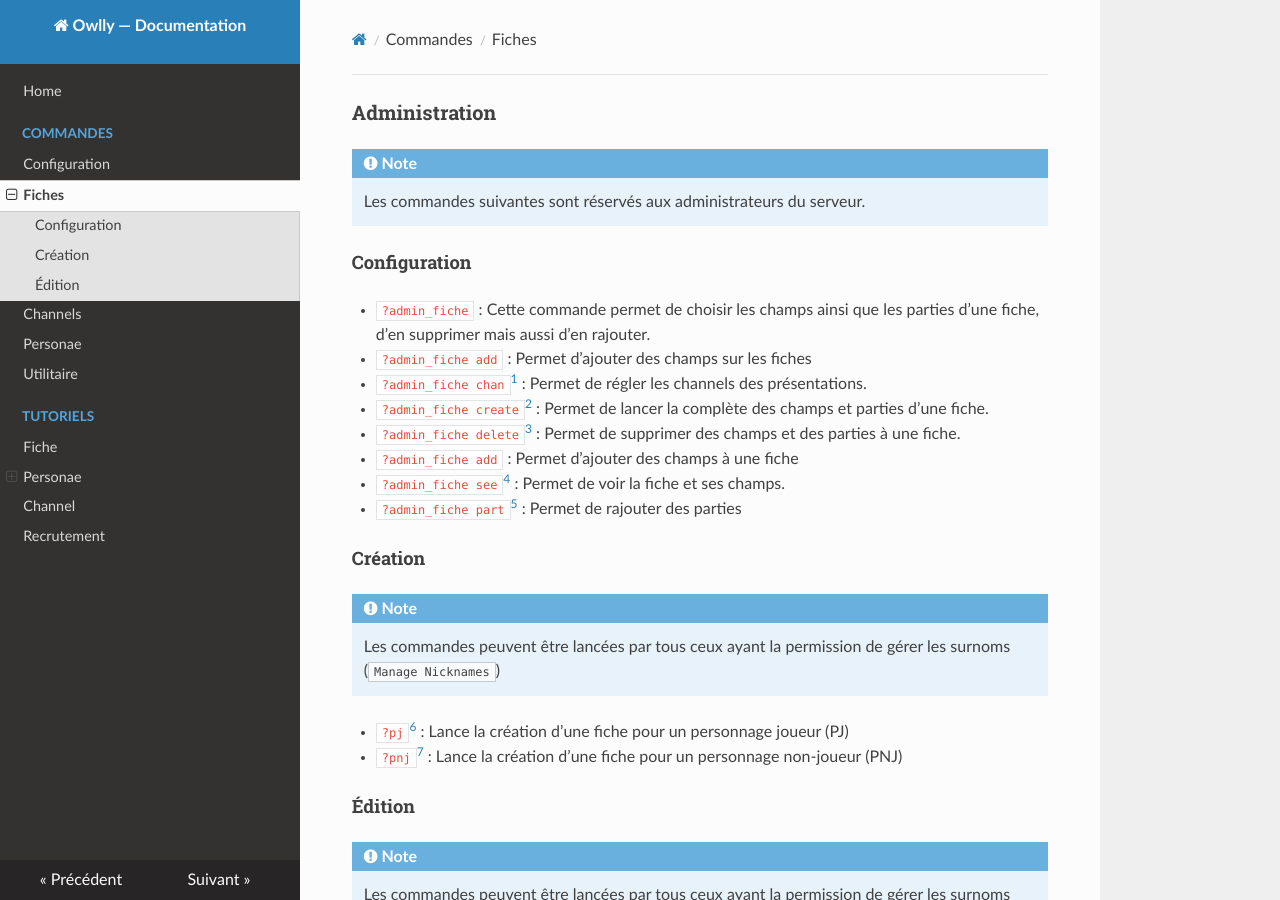
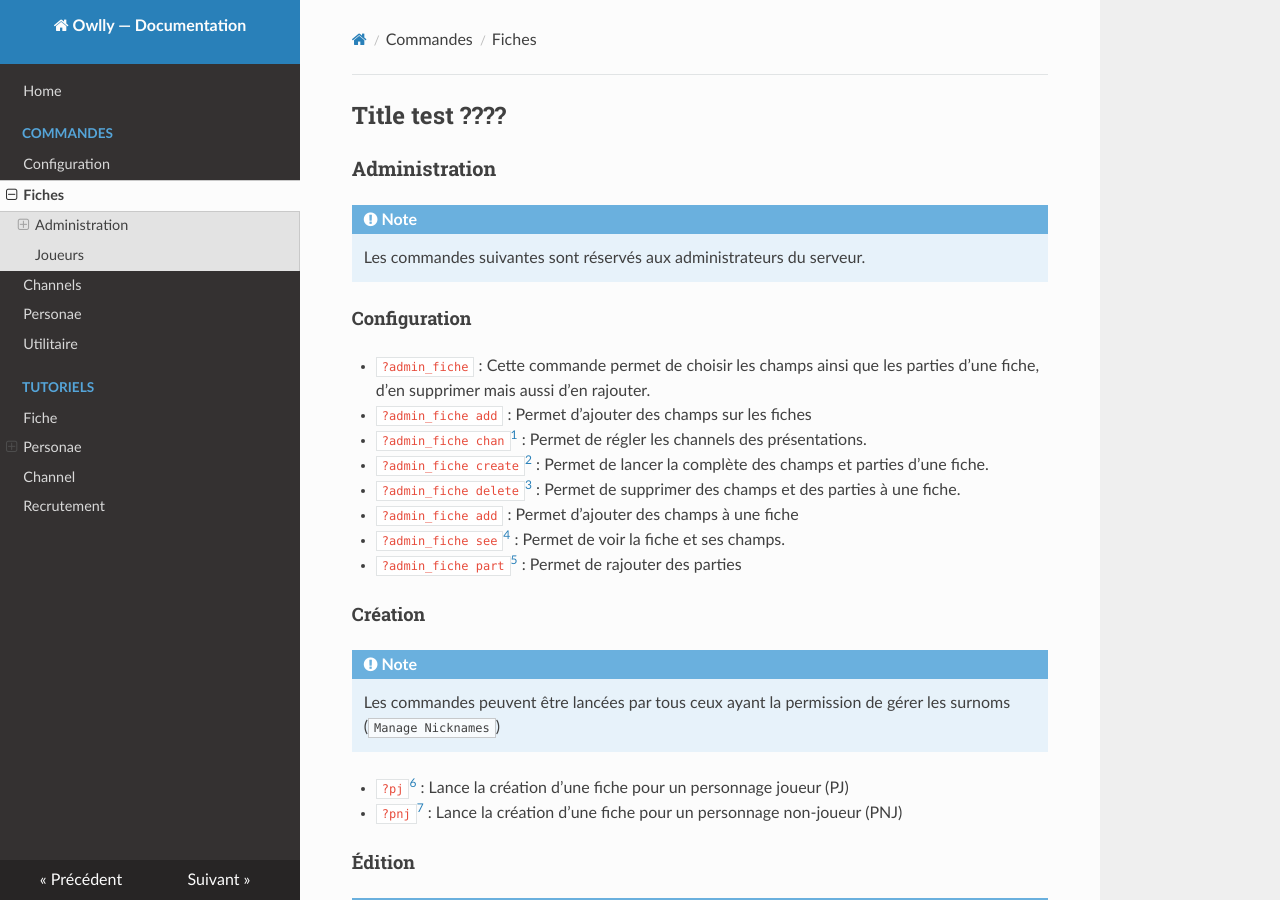
Before and after one commit to OwllyBot/Docs, an MkDocs documentation site: the page built from docs/commands/fiches.md, in a window 1280 px wide and 900 px high. Built offline with MkDocs 1.6.1, drawn with Linux system fonts in a browser that asks for light colours; nearby versions of some CDN libraries.

```diff
--- a/docs/commands/fiches.md
+++ b/docs/commands/fiches.md
@@ -1,3 +1,5 @@
+# Title test ????
+
 ## Administration
 !!! Note
 	Les commandes suivantes sont réservés aux administrateurs du serveur.
```
